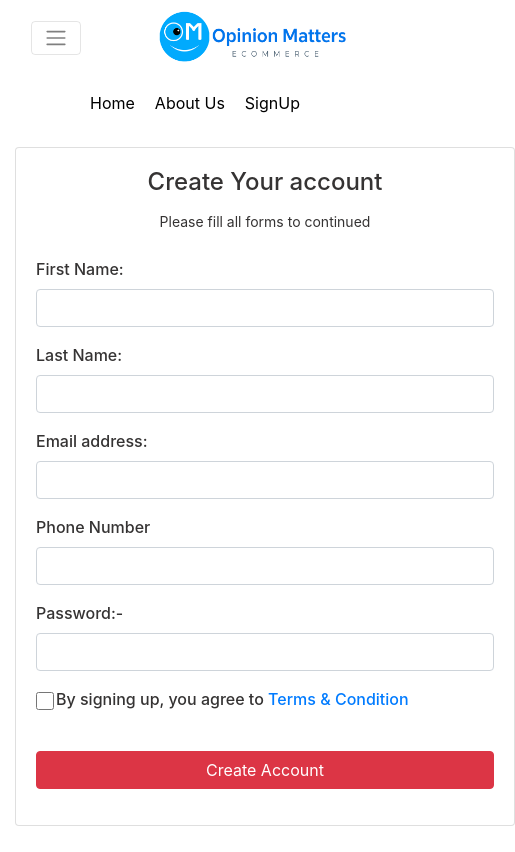
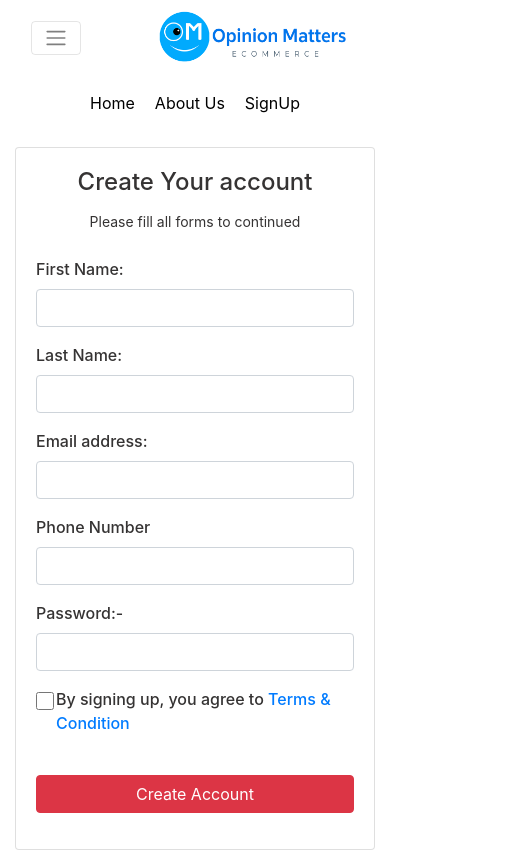
Before and after one commit to Egreeb/Opinion_Matters_Ecommers_Front_End, a React (Vite) app: page /clientregister in a window 390 px wide. Shown: the top 852 px of the page, 515 px wide, since content can reach past the window. Built offline with nearby package versions, Linux system fonts and the light colour scheme; no server answers.

Commit message:
Update Style.css

```diff
--- a/src/components/Client/Style.css
+++ b/src/components/Client/Style.css
@@ -504,6 +504,9 @@ main {
   .carousel-control-prev, .carousel-control-next{
     display: none;
   }
+   .ClientuserCard{
+    width: unset;
+  }
 }
 
 /* ====== Small devices (phones, landscape) ====== */
```
